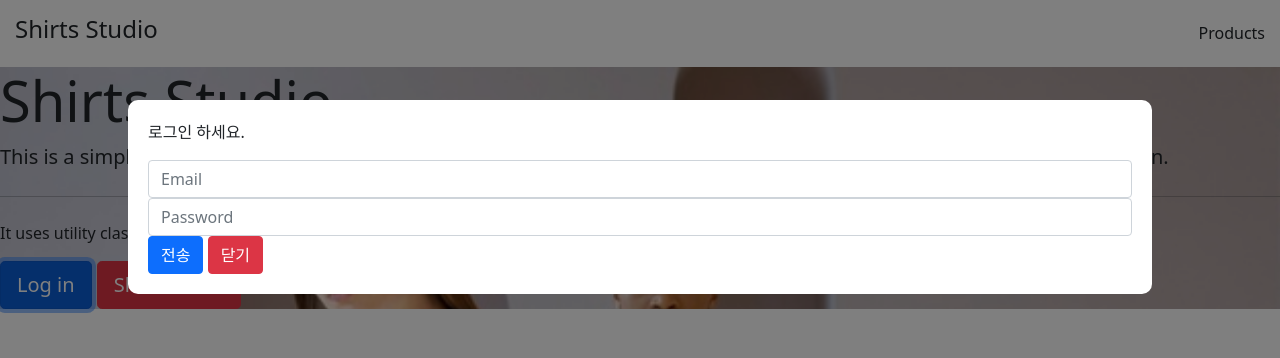
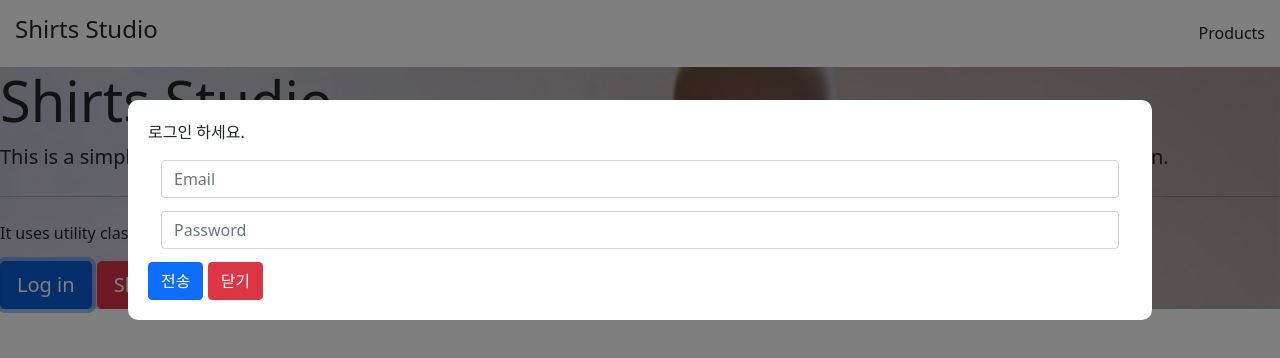
Before and after one commit to crystal993/Javascript_Jquery_study, a plain HTML site: page loginModal3.html in a window 1280 px wide. Both pictures are taken after a click on the button "Log in". Drawn offline with nearby package versions, Linux system fonts and the light colour scheme.

Commit message:
animation()으로 로그인 모달창 구현

```diff
--- a/loginModal3.html
+++ b/loginModal3.html
@@ -26,6 +26,7 @@
        <p>Menu Title</p>
    </div>
 
+
     <!-- login modal -->
     <div  class="black-background">
         <div class="white-background">
@@ -34,15 +35,20 @@
             <!-- login form -->
             <form action="login.php">
               <div class="form-group">
-                <input type="email" class="form-control" placeholder="Email" id="email">
+
+                 <input type="email" class="form-control" placeholder="Email" id="email">
+
                 <p id="email-alert">이메일이 빈칸입니다.</p>
+
               </div>
-              <div class="form-group">
+
+               <div class="form-group">
                 <input type="password" class="form-control" placeholder="Password"
                 id = "pw"
                 >
                 <p id="pw-alert">패스워드가 빈칸입니다.</p>
               </div>
+
               <button type="submit" class="btn btn-primary">전송</button>
 
               <button type="button" id="close" class="btn btn-danger">닫기</button>
@@ -87,6 +93,7 @@
                });
 
            </script>
+
         </p>
       </div>
 
@@ -94,9 +101,15 @@
       <script>
 
 
-          // $('#test-input').val() : 아이디에 해당하는 값을 가져옴
+          // 애니메이션 만드는 방법
+          // 시작화면과 최종화면을 만들기
+          // 트리거는 자바스크립트
+          // 요즘에는 jquery함수로 애니메이션을 안 씀. css로 애니메이션을 해결
          $('#login').on('click', function(){
-                    $('.black-background').fadeIn();
+
+             $('.black-background').show().animate({
+                    marginTop : '0px'
+                }, 800);
           });
 
 
--- a/main.css
+++ b/main.css
@@ -25,6 +25,7 @@
     width: 100%;
     height: 100%;
     display: none;
+    margin-top: -1200px;
     /* 모달창을 숨김 */
     /* 둘 다 같은 것인데 밑에거 쓰면 ui자국이 남음. */
     /* visibility: hidden;  */
@@ -68,3 +69,7 @@
     position: fixed;
     margin-left: -150px;
 }
+
+.form-group {
+    margin : 13px;
+}
```
